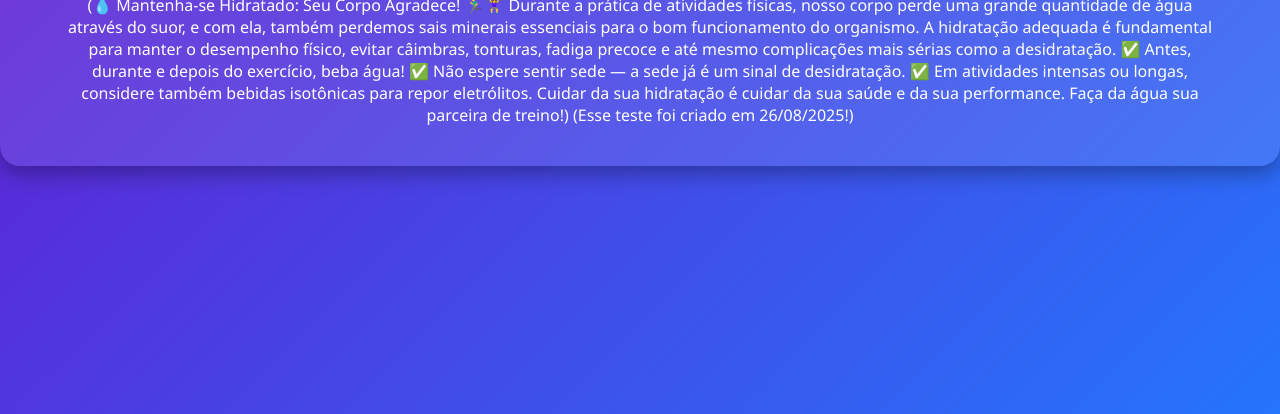
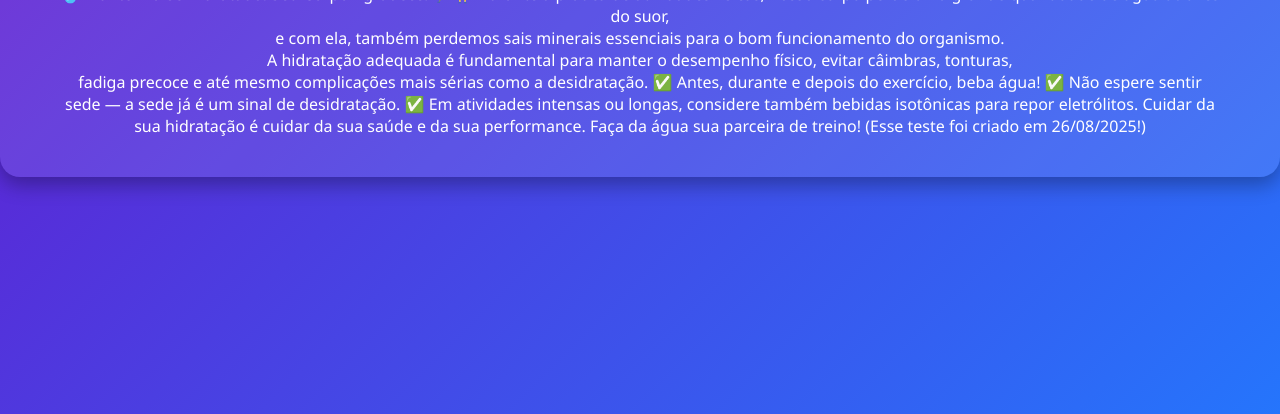
Before and after one commit to lorocaii/PageWater, a plain HTML site: page index.html in a window 1280 px wide. Shown: the part 386-800 px from the top of the page. Drawn offline with Linux system fonts and the light colour scheme.

Commit message:
Update index.html

```diff
--- a/index.html
+++ b/index.html
@@ -38,17 +38,19 @@
 <body>
     <div class="container">
         <h1>Obrigado por acessar!</h1>
-        <p1>(💧 Mantenha-se Hidratado: Seu Corpo Agradece! 🏃‍♂️🏋️‍♀️
+        <p1>💧 Mantenha-se Hidratado: Seu Corpo Agradece! 🏃‍♂️🏋️‍♀️
 
-Durante a prática de atividades físicas, nosso corpo perde uma grande quantidade de água através do suor, e com ela, também perdemos sais minerais essenciais para o bom funcionamento do organismo.
+    Durante a prática de atividades físicas, nosso corpo perde uma grande quantidade de água através do suor,<br>
+e com ela, também perdemos sais minerais essenciais para o bom funcionamento do organismo.<br>
 
-A hidratação adequada é fundamental para manter o desempenho físico, evitar câimbras, tonturas, fadiga precoce e até mesmo complicações mais sérias como a desidratação.
+    A hidratação adequada é fundamental para manter o desempenho físico, evitar câimbras, tonturas,<br>
+fadiga precoce e até mesmo complicações mais sérias como a desidratação.
 
 ✅ Antes, durante e depois do exercício, beba água!
 ✅ Não espere sentir sede — a sede já é um sinal de desidratação.
 ✅ Em atividades intensas ou longas, considere também bebidas isotônicas para repor eletrólitos.
 
-Cuidar da sua hidratação é cuidar da sua saúde e da sua performance. Faça da água sua parceira de treino!)</p1>
+Cuidar da sua hidratação é cuidar da sua saúde e da sua performance. Faça da água sua parceira de treino!</p1>
         <p2>(Esse teste foi criado em 26/08/2025!)</p2>
     </div>
 </body>
```
